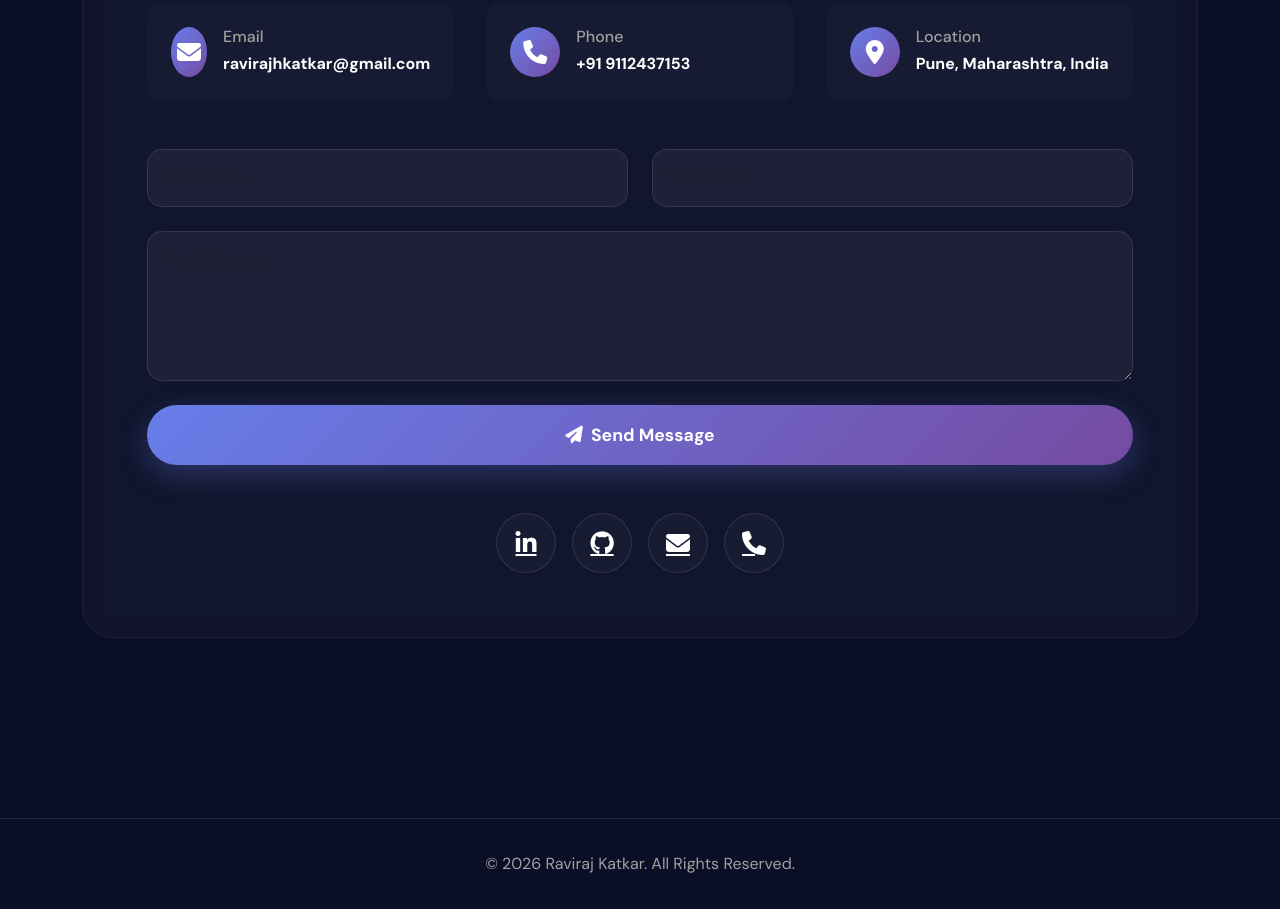
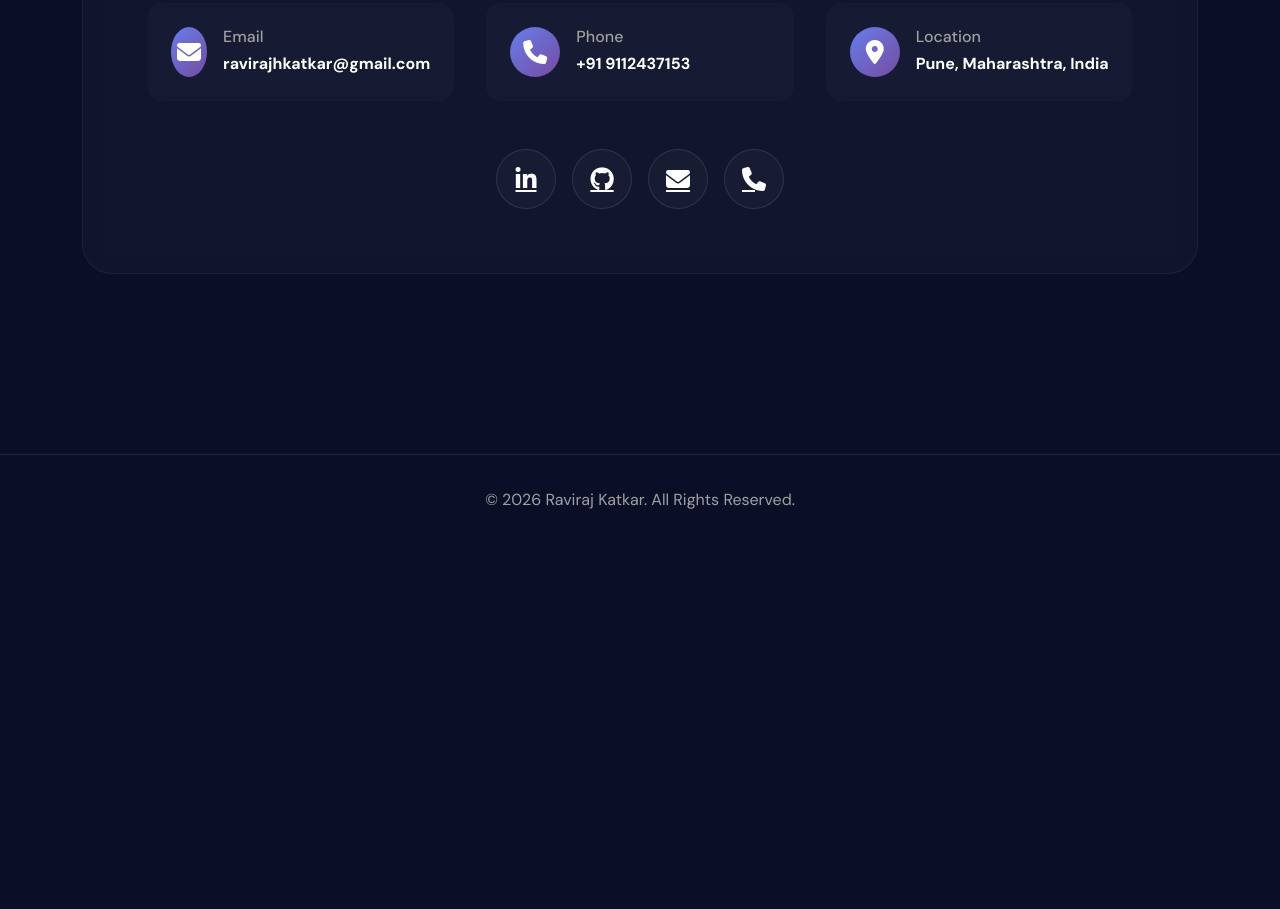
Before and after one commit to Ravirajkatkar/ravirajkatkar.github.io, a plain HTML site: page index.html in a window 1280 px wide. Shown: the part 6992-7901 px from the top of the page. After the commit the page ends 7536 px from the top, so only its background shows below. Drawn offline with nearby package versions, Linux system fonts and the light colour scheme.

Commit message:
Comment out contact form section
Comment out the contact form in index.html

```diff
--- a/index.html
+++ b/index.html
@@ -1549,7 +1549,7 @@
                     </div>
                 </div>
 
-                <form class="contact-form" onsubmit="sendMail(event)">
+                <!-- <form class="contact-form" onsubmit="sendMail(event)">
                     <div class="row">
                         <div class="col-md-6">
                             <input type="text" id="name" class="form-control" placeholder="Your Name" required>
@@ -1562,7 +1562,7 @@
                     <button type="submit" class="btn-primary-custom w-100">
                         <i class="fas fa-paper-plane me-2"></i>Send Message
                     </button>
-                </form>
+                </form> -->
 
                 <div class="social-links">
                     <a href="https://www.linkedin.com/in/raviraj-katkar-736438227" target="_blank" class="social-link">
```
